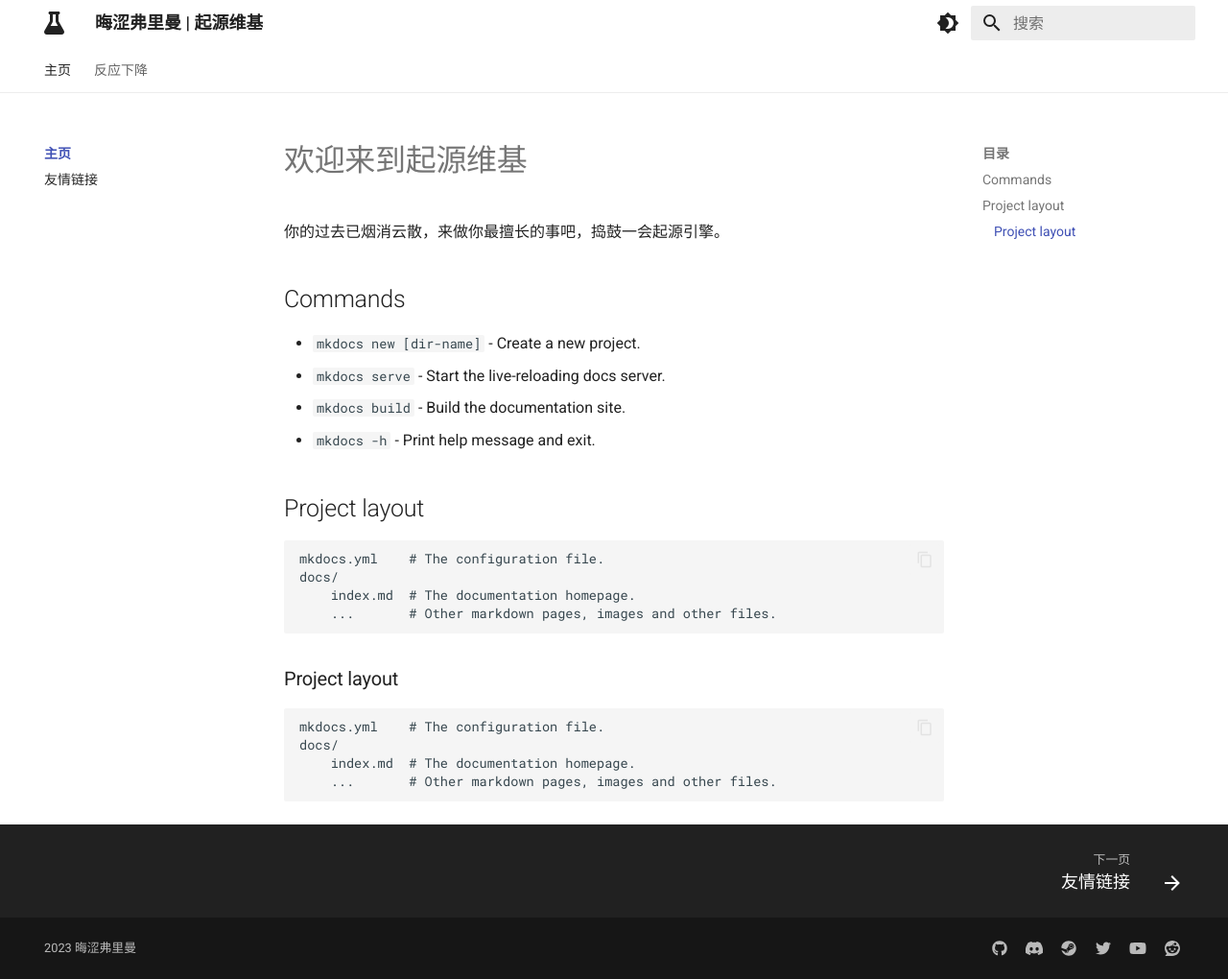
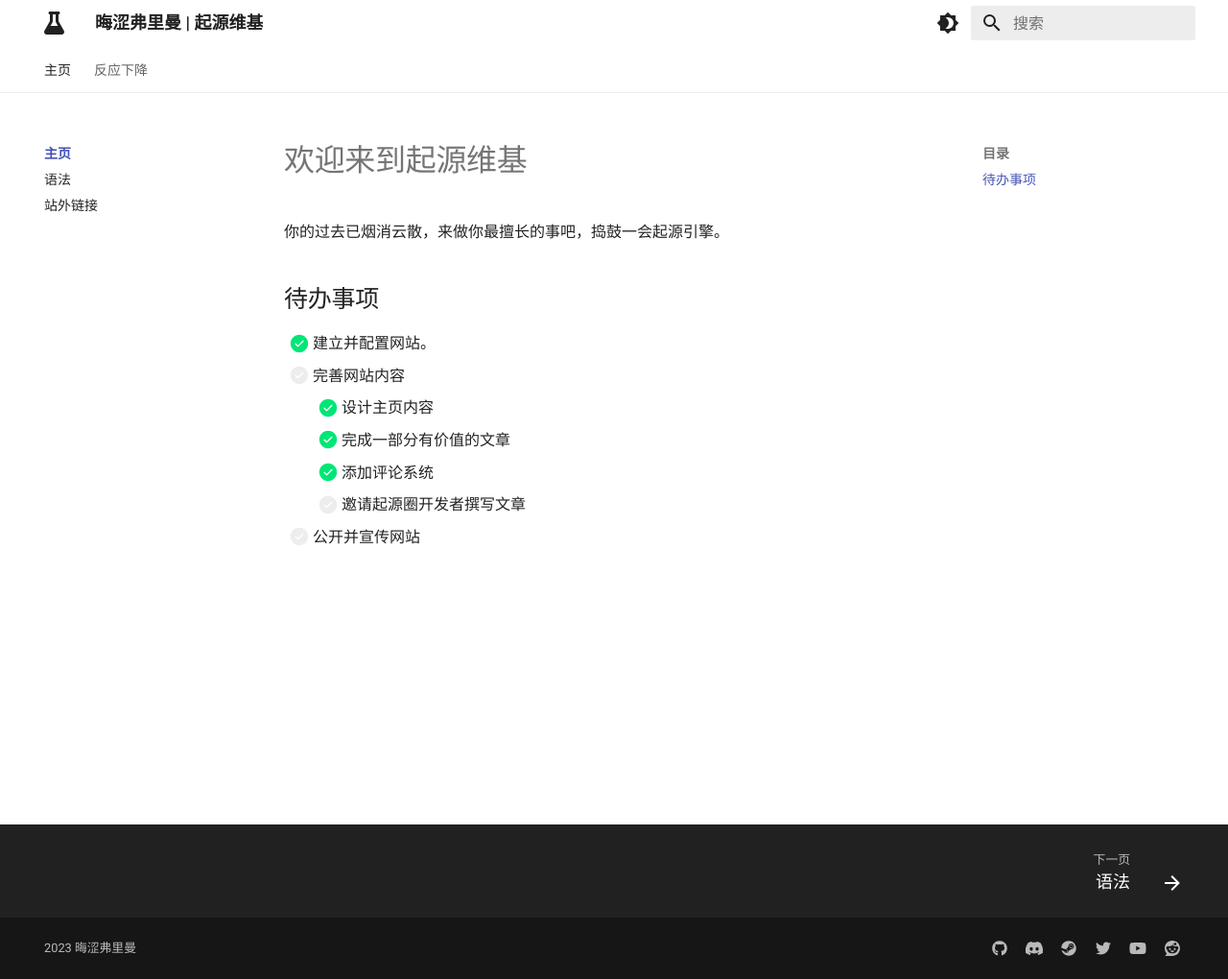
Before and after one commit to obscurefreeman/devwikisource, an MkDocs documentation site: the page built from docs/index.md, in a window 1280 px wide and 1020 px high. Shown: the whole window at 96% size. Built offline with MkDocs 1.6.1 and Material for MkDocs 9.7.7, drawn with Linux system fonts in a browser that asks for light colours.

Commit message:
添加语法界面和待办事项

```diff
--- a/docs/index.md
+++ b/docs/index.md
@@ -2,23 +2,12 @@
 
 你的过去已烟消云散，来做你最擅长的事吧，捣鼓一会起源引擎。
 
-## Commands
+## 待办事项
 
-* `mkdocs new [dir-name]` - Create a new project.
-* `mkdocs serve` - Start the live-reloading docs server.
-* `mkdocs build` - Build the documentation site.
-* `mkdocs -h` - Print help message and exit.
-
-## Project layout
-
-    mkdocs.yml    # The configuration file.
-    docs/
-        index.md  # The documentation homepage.
-        ...       # Other markdown pages, images and other files.
-
-### Project layout
-
-    mkdocs.yml    # The configuration file.
-    docs/
-        index.md  # The documentation homepage.
-        ...       # Other markdown pages, images and other files.
+- [x] 建立并配置网站。
+- [ ] 完善网站内容
+    * [x] 设计主页内容
+    * [x] 完成一部分有价值的文章
+    * [x] 添加评论系统
+    * [ ] 邀请起源圈开发者撰写文章
+- [ ] 公开并宣传网站
--- a/mkdocs.yml
+++ b/mkdocs.yml
@@ -51,7 +51,8 @@ theme:
 nav:
   - 主页:
     - 欢迎来到起源维基: index.md
-    - 友情链接: links.md
+    - 语法: syntax.md
+    - 站外链接: links.md
   - 反应下降:
     - 简介: games/alienswarm/introduction.md
     - 制作挑战: games/alienswarm/creating_a_challenge.md
@@ -96,6 +97,8 @@ markdown_extensions:
   - pymdownx.mark
   - attr_list
   - md_in_html
+  - pymdownx.tasklist:
+      custom_checkbox: true
 
 # Copyright
 copyright: 2023 晦涩弗里曼
```
Also changed, not shown: docs/about.md (added, +3 -0 lines), docs/syntax.md (added, +89 -0 lines).
